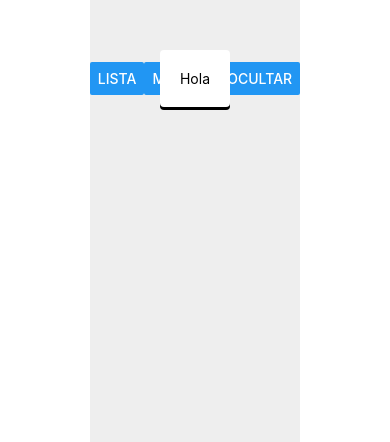
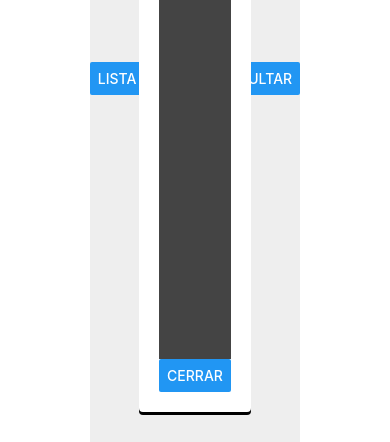
Before and after one commit to EstebanV23/mapa-appMovil, a React Native app: screen / in a window 390 px wide. Both pictures are taken after a click on the button "LISTA". Shown: the part 344-786 px from the top of the page. Built offline with nearby package versions, Linux system fonts and the light colour scheme.

Commit message:
Mostrando listado de puntos, sin errores

```diff
--- a/App.js
+++ b/App.js
@@ -7,6 +7,7 @@ import Map from './components/Map';
 import Modal from './components/Modal';
 import Input from './components/Input';
 import Panel from './components/Panel.js'; //DESCOMENTAREO POR QUE SE HA AGREGADO CONTENIDO
+import List from './components/List';
 
 export default function App() {
 
@@ -21,6 +22,7 @@ export default function App() {
         /* GUARDA LOS PUNTOS */
         /* const newPuntos = puntos.concat({ coordinate: nativeEvent.coordinate});
         setPuntos(newPuntos); */
+        setVisibilityFilter('new_puntos');
         setpuntoTem(nativeEvent.coordinate);
         setVisibility(true);
     };
@@ -41,6 +43,7 @@ export default function App() {
         setVisibility(true)
     }
 
+    console.log(puntos);
     return (
         <View style={styles.container}>
             {/* MAPA TRAIDO DE components/Map.js Y LE ENVIAMOS LA FUNCION CREADA */}
@@ -58,7 +61,7 @@ export default function App() {
                         <Input title="Nombre" placeholder="Nombre del punto" onChangeText = { handleChangeText }/>
                         <Button title="Aceptar" onPress={handleSubmit}/>
                     </>
-                    : <Text>Hola</Text>
+                    : <List puntos={puntos}/>
                 }
             </Modal>
 
--- a/components/Index.js
+++ b/components/Index.js
@@ -2,3 +2,4 @@ export { default as Map } from './Map';
 export { default as Modal } from './Modal';
 export { default as Panel } from './Panel';
 export { default as Input } from './Input';
+export { default as List } from './List';
--- /dev/null
+++ b/components/List.js
@@ -0,0 +1,26 @@
+import React from 'react';
+import { FlatList, Text, View, Button, StyleSheet, Dimensions } from 'react-native';
+
+export default ({ puntos }) => {
+    return (
+        <>
+            <View style={styles.list}>
+                <FlatList
+                    data={puntos.map(x => x.name)}
+                    renderItems={({ item }) => <Text>{item}</Text>}
+                    keyExtractor={item => item}
+                />
+            </View>
+            <View>
+                <Button title='Cerrar'/>
+            </View>
+        </>
+    )
+}
+
+const styles = StyleSheet.create({
+    list: {
+        height: Dimensions.get('window').height - 250,
+        backgroundColor: '#444'
+    }
+})
```
